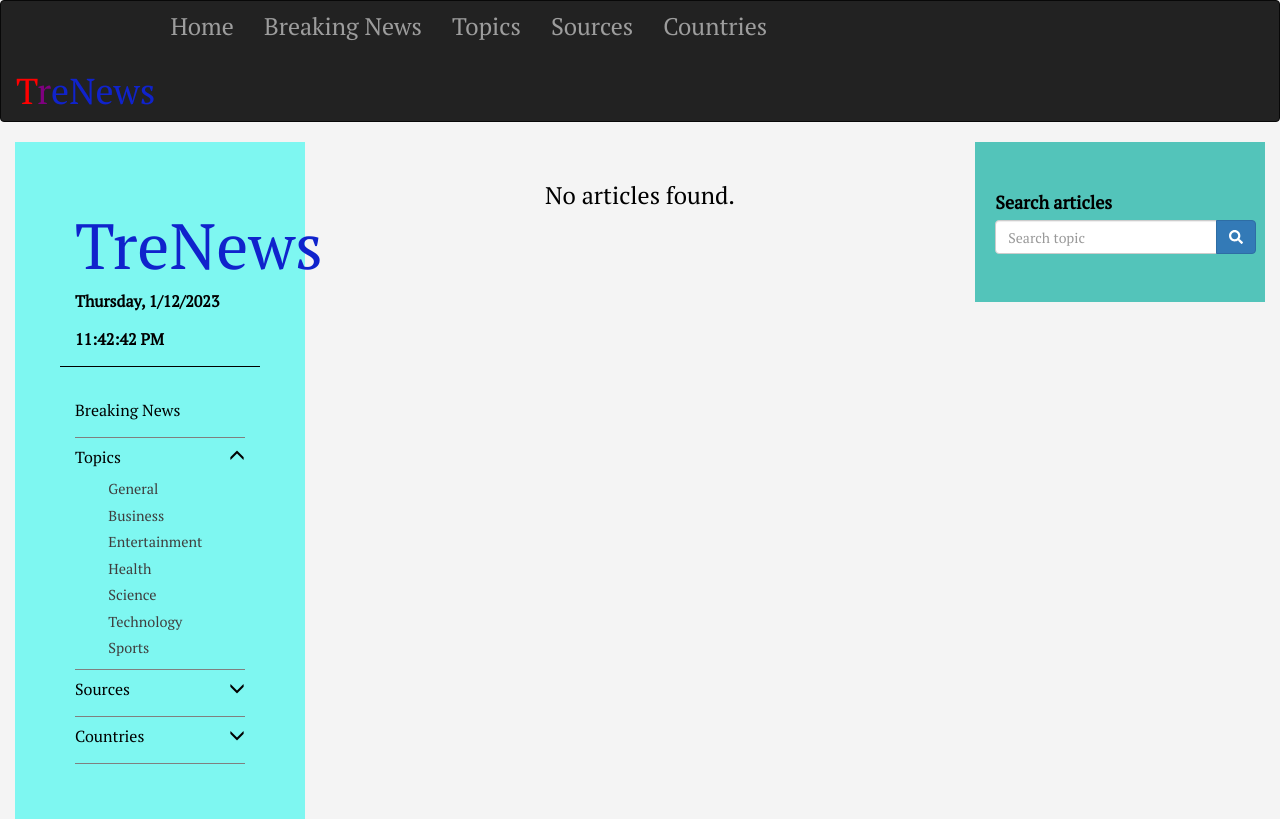
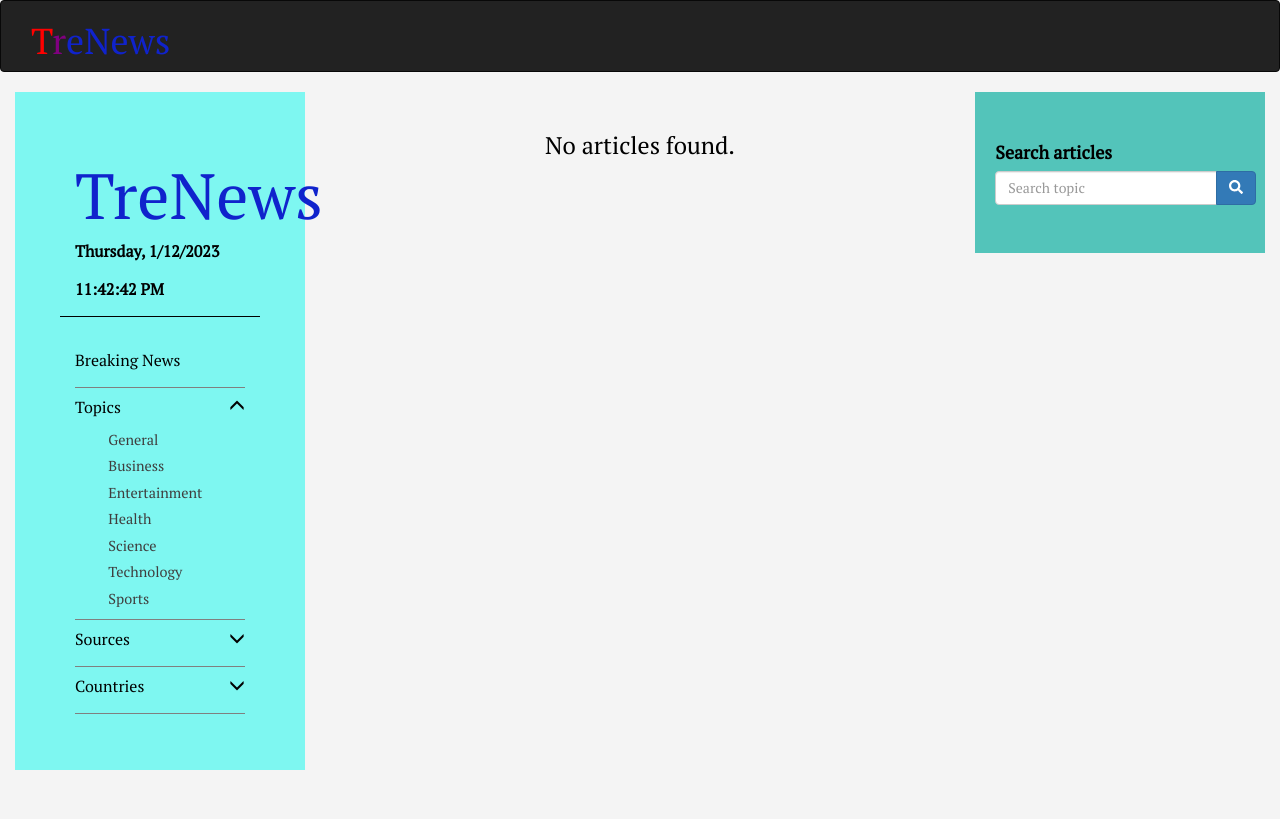
Before and after one commit to omololevy/TreNews, a Flask app: template app/templates/news_list.html in a window 1280 px wide. Shown: the top 819 px of the page. After the commit the page ends 770 px from the top, so only its background shows below. Run offline with Flask 2, Linux system fonts and the light colour scheme; the template is opened without the code that fills it, so the values that code supplies are empty; some libraries are stand-ins or nearby versions.

Commit message:
Adjust the content of the navbar

```diff
--- a/app/templates/navbar.html
+++ b/app/templates/navbar.html
@@ -1,6 +1,8 @@
 <div class="navbar navbar-inverse" role="navigation">
   <div class="container-fluid">
-      <div class="navbar-header">
+    <a class="navbar-brand" href="/"><a href="/"><h1><span class="T">T</span><span class="r">r</span><span class="e">eNews</span></h1></a></a>
+
+      <!-- <div class="navbar-header">
           <button type="button" class="navbar-toggle" data-toggle="collapse" data-target=".navbar-collapse">
             <span class="sr-only">Toggle navigation</span>
             <span class="icon-bar"></span>
@@ -16,6 +18,6 @@
               <li><a href="/">Topics</a></li>
               <li><a href="/">Sources</a></li>
               <li><a href="/">Countries</a></li>
-      </div>
+      </div> -->
   </div>
 </div>
```
